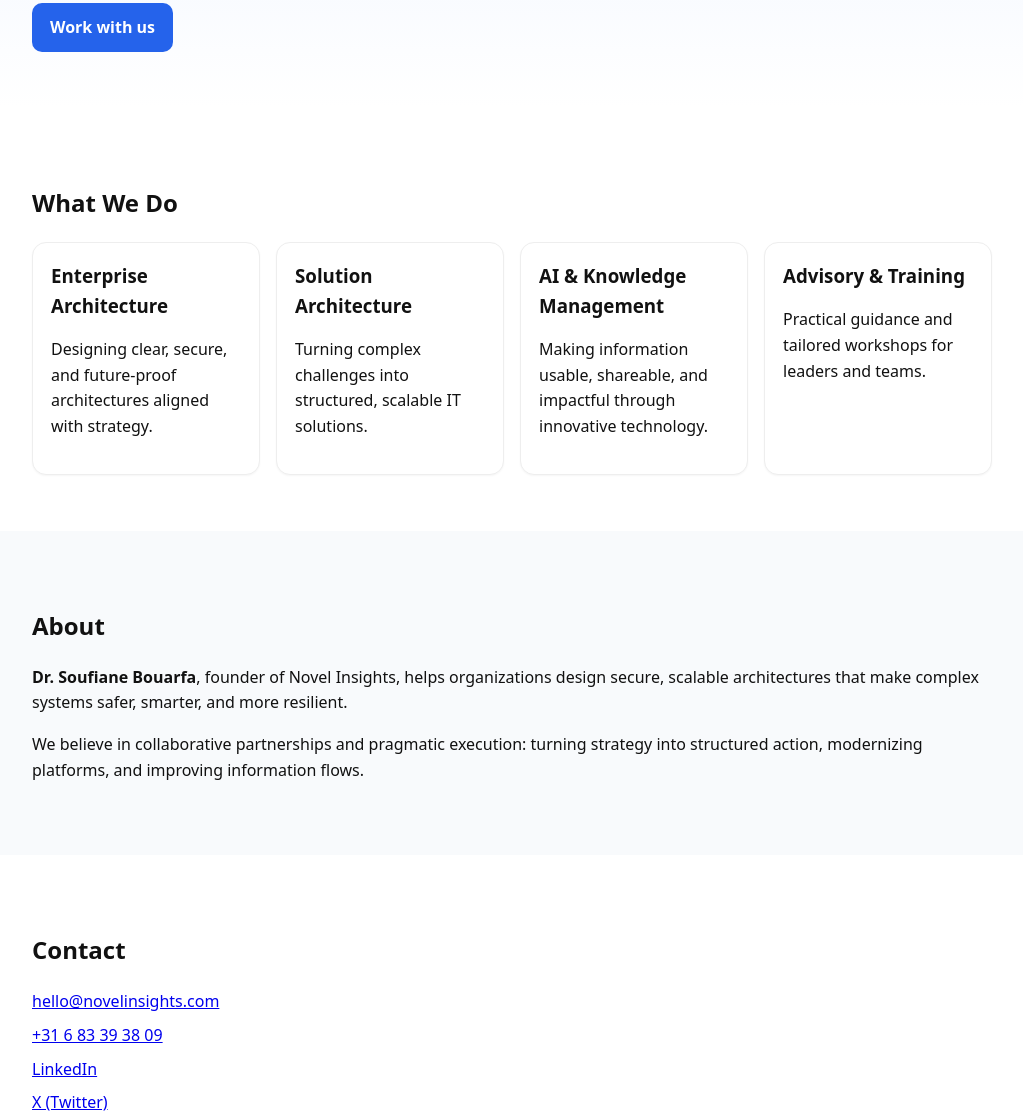
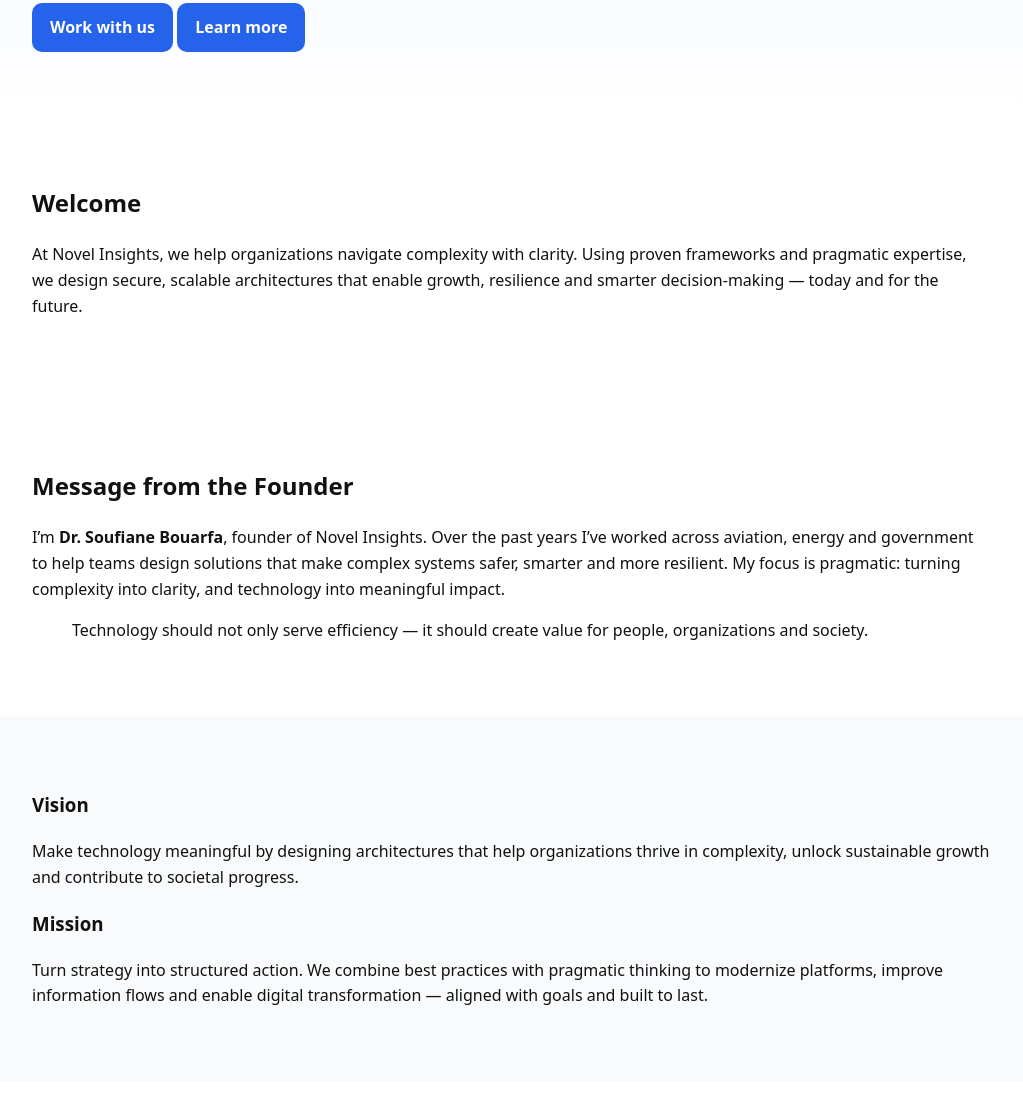
Before and after one commit to novelinsights/novelinsights.com, a plain HTML site: page index.html in a window 1280 px wide. Shown: the part 274-1393 px from the top of the page, without its empty margins (128-1151 px from the left). Drawn offline with Linux system fonts and the light colour scheme.

Commit message:
Update index.html

```diff
--- a/index.html
+++ b/index.html
@@ -5,12 +5,15 @@
   <meta name="viewport" content="width=device-width, initial-scale=1">
   <title>Novel Insights — Making Technology Meaningful</title>
   <meta name="description" content="Enterprise & Solution Architecture consulting that turns complexity into opportunity.">
+  <meta property="og:title" content="Novel Insights — Making Technology Meaningful">
+  <meta property="og:description" content="We design architectures that align technology with strategy and unlock lasting impact.">
+  <meta property="og:type" content="website">
   <link rel="stylesheet" href="styles.css">
 </head>
 <body>
   <header class="site-header">
     <div class="container nav">
-      <div class="brand">Novel Insights</div>
+      <a class="brand" href="#home">Novel Insights</a>
       <nav>
         <a href="#home">Home</a>
         <a href="#services">Services</a>
@@ -20,46 +23,95 @@
     </div>
   </header>
 
+  <!-- HERO -->
   <main id="home" class="hero">
     <div class="container">
       <h1>Transforming Complexity into Opportunity</h1>
       <p class="sub">We design architectures that align technology with strategy and unlock lasting impact.</p>
-      <a class="cta" href="#contact">Work with us</a>
+      <div class="cta-row">
+        <a class="cta" href="#contact">Work with us</a>
+        <a class="cta ghost" href="#about">Learn more</a>
+      </div>
     </div>
   </main>
 
+  <!-- WELCOME / POSITIONING -->
+  <section class="section">
+    <div class="container narrow">
+      <h2>Welcome</h2>
+      <p>
+        At Novel Insights, we help organizations navigate complexity with clarity.
+        Using proven frameworks and pragmatic expertise, we design secure, scalable
+        architectures that enable growth, resilience and smarter decision-making — today
+        and for the future.
+      </p>
+    </div>
+  </section>
+
+  <!-- MESSAGE FROM THE FOUNDER -->
+  <section class="section founder">
+    <div class="container narrow">
+      <h2>Message from the Founder</h2>
+      <p>
+        I’m <strong>Dr. Soufiane Bouarfa</strong>, founder of Novel Insights. Over the past years I’ve worked
+        across aviation, energy and government to help teams design solutions that make
+        complex systems safer, smarter and more resilient. My focus is pragmatic:
+        turning complexity into clarity, and technology into meaningful impact.
+      </p>
+      <blockquote>Technology should not only serve efficiency — it should create value for people, organizations and society.</blockquote>
+    </div>
+  </section>
+
+  <!-- VISION & MISSION -->
+  <section class="section muted">
+    <div class="container">
+      <div class="twocol">
+        <div>
+          <h3>Vision</h3>
+          <p>Make technology meaningful by designing architectures that help organizations thrive in complexity, unlock sustainable growth and contribute to societal progress.</p>
+        </div>
+        <div>
+          <h3>Mission</h3>
+          <p>Turn strategy into structured action. We combine best practices with pragmatic thinking to modernize platforms, improve information flows and enable digital transformation — aligned with goals and built to last.</p>
+        </div>
+      </div>
+    </div>
+  </section>
+
+  <!-- SERVICES -->
   <section id="services" class="section">
     <div class="container">
       <h2>What We Do</h2>
       <div class="grid">
         <div class="card">
           <h3>Enterprise Architecture</h3>
-          <p>Designing clear, secure, and future‑proof architectures aligned with strategy.</p>
+          <p>Designing clear, secure and future-proof architectures aligned with strategy.</p>
         </div>
         <div class="card">
           <h3>Solution Architecture</h3>
           <p>Turning complex challenges into structured, scalable IT solutions.</p>
         </div>
         <div class="card">
-          <h3>AI &amp; Knowledge Management</h3>
-          <p>Making information usable, shareable, and impactful through innovative technology.</p>
+          <h3>AI & Knowledge Management</h3>
+          <p>Making information usable, shareable and impactful through innovative technology.</p>
         </div>
         <div class="card">
-          <h3>Advisory &amp; Training</h3>
+          <h3>Advisory & Training</h3>
           <p>Practical guidance and tailored workshops for leaders and teams.</p>
         </div>
       </div>
     </div>
   </section>
 
+  <!-- ABOUT -->
   <section id="about" class="section muted">
-    <div class="container">
+    <div class="container narrow">
       <h2>About</h2>
-      <p><strong>Dr. Soufiane Bouarfa</strong>, founder of Novel Insights, helps organizations design secure, scalable architectures that make complex systems safer, smarter, and more resilient.</p>
-      <p>We believe in collaborative partnerships and pragmatic execution: turning strategy into structured action, modernizing platforms, and improving information flows.</p>
+      <p><strong>Dr. Soufiane Bouarfa</strong>, founder of Novel Insights, helps organizations design secure, scalable architectures that make complex systems safer, smarter and more resilient. We believe in collaborative partnerships and pragmatic execution.</p>
     </div>
   </section>
 
+  <!-- CONTACT -->
   <section id="contact" class="section">
     <div class="container">
       <h2>Contact</h2>
```
